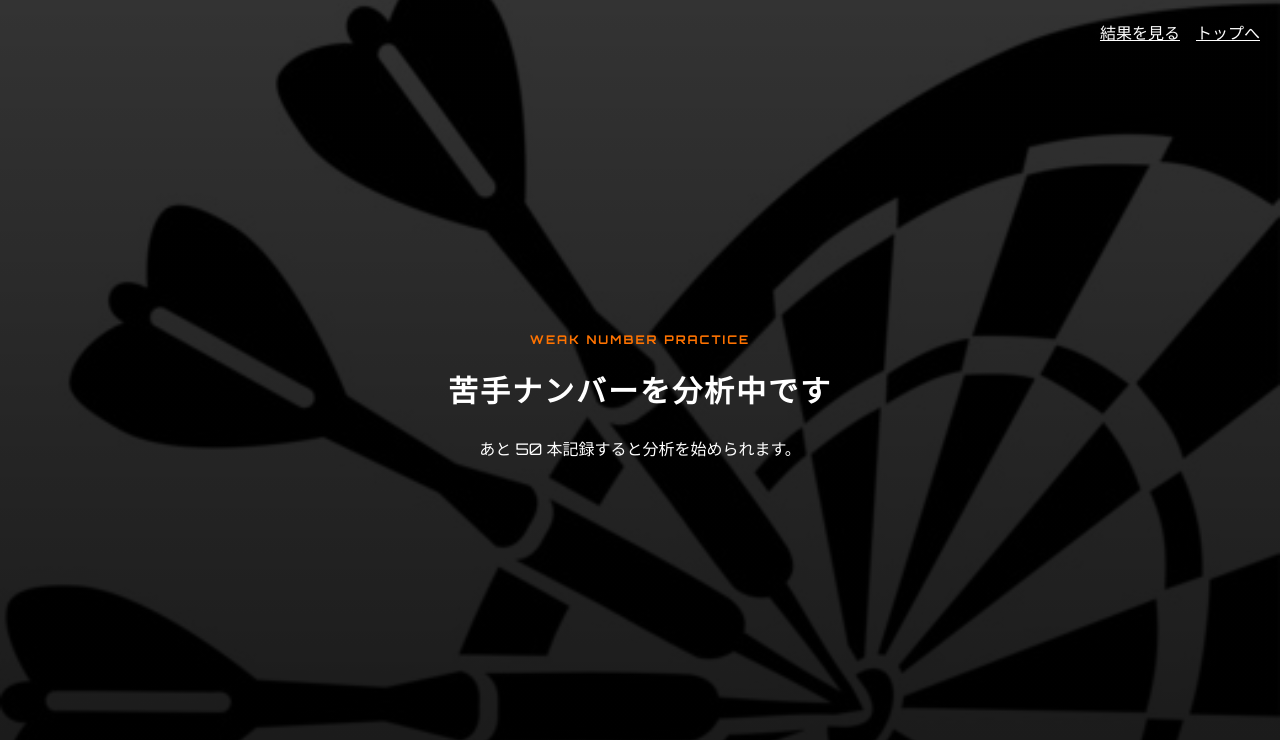
After one commit to sunny19water-beep/random-darts, a Flask app: page /weakness in a window 1280 px wide. The commit adds this page. Shown: the top 740 px of the page. Run offline with Flask 3, Linux system fonts and the light colour scheme; data that the repository does not hold is empty.

Commit message:
苦手なナンバーの練習あるご作成

```diff
--- a/flaskr/__init__.py
+++ b/flaskr/__init__.py
@@ -34,20 +34,9 @@ def result():
         selected_range = '10'
 
     results = get_results(RESULT_RANGES[selected_range])
-    all_results = get_results()
     summary = summarize_results(results)
     number_stats = summarize_by_number(results)
-    all_number_stats = summarize_by_number(all_results)
-    total_throws = len(all_results) * 3
-    eligible_number_stats = [
-        stat for stat in all_number_stats
-        if stat['throws'] >= MIN_THROWS_PER_NUMBER
-    ]
-    weak_numbers = (
-        find_weak_numbers(eligible_number_stats)
-        if total_throws >= MIN_TOTAL_THROWS_FOR_ANALYSIS
-        else []
-    )
+    weakness = get_weakness_analysis()
 
     chart_data = {
         'numbers': {
@@ -64,13 +53,47 @@ def result():
         'result.html',
         selected_range=selected_range,
         summary=summary,
-        weak_numbers=weak_numbers,
-        total_throws=total_throws,
+        weak_numbers=weakness['weak_numbers'],
+        total_throws=weakness['total_throws'],
         min_total_throws=MIN_TOTAL_THROWS_FOR_ANALYSIS,
         min_throws_per_number=MIN_THROWS_PER_NUMBER,
-        throws_until_analysis=max(0, MIN_TOTAL_THROWS_FOR_ANALYSIS - total_throws),
+        throws_until_analysis=weakness['throws_until_analysis'],
         chart_data=chart_data,
     )
+
+
+@app.route('/weakness')
+def weakness_practice():
+    weakness = get_weakness_analysis()
+    if not weakness['weak_numbers']:
+        return render_template(
+            'weakness.html',
+            target_number=None,
+            total_throws=weakness['total_throws'],
+            throws_until_analysis=weakness['throws_until_analysis'],
+            min_total_throws=MIN_TOTAL_THROWS_FOR_ANALYSIS,
+            min_throws_per_number=MIN_THROWS_PER_NUMBER,
+        )
+
+    target_number = secrets.choice(weakness['weak_numbers'])['number']
+    target_token = create_pending_target('weakness', target_number)
+    return render_template(
+        'weakness.html',
+        target_number=target_number,
+        target_token=target_token,
+        total_throws=weakness['total_throws'],
+        min_total_throws=MIN_TOTAL_THROWS_FOR_ANALYSIS,
+        min_throws_per_number=MIN_THROWS_PER_NUMBER,
+    )
+
+
+@app.post('/weakness/success')
+def weakness_success():
+    success_count = validate_success_count(request.form.get('count', type=int))
+    target = consume_pending_target(request.form.get('target_token'), 'weakness')
+    number = validate_number(target['number'])
+    save_result(number, success_count, mode='normal')
+    return redirect(url_for('weakness_practice'))
 
 
 @app.route('/next')
@@ -201,3 +224,26 @@ def find_weak_numbers(number_stats):
         return []
     lowest_rate = min(stat['success_rate'] for stat in number_stats)
     return [stat for stat in number_stats if stat['success_rate'] == lowest_rate]
+
+
+def get_weakness_analysis():
+    all_results = get_results()
+    total_throws = len(all_results) * 3
+    number_stats = summarize_by_number(all_results)
+    eligible_number_stats = [
+        stat for stat in number_stats
+        if stat['throws'] >= MIN_THROWS_PER_NUMBER
+    ]
+    weak_numbers = (
+        find_weak_numbers(eligible_number_stats)
+        if total_throws >= MIN_TOTAL_THROWS_FOR_ANALYSIS
+        else []
+    )
+    return {
+        'total_throws': total_throws,
+        'throws_until_analysis': max(
+            0,
+            MIN_TOTAL_THROWS_FOR_ANALYSIS - total_throws,
+        ),
+        'weak_numbers': weak_numbers,
+    }
--- a/flaskr/static/secondstyle.css
+++ b/flaskr/static/secondstyle.css
@@ -74,6 +74,31 @@ strong {
     color: white;
 }
 
+.practice-nav {
+    position: fixed;
+    top: 20px;
+    right: 20px;
+    display: flex;
+    gap: 16px;
+}
+
+.practice-nav a {
+    color: white;
+}
+
+.practice-label {
+    color: #ff7300;
+    font-size: 12px;
+    font-weight: bold;
+    letter-spacing: 2px;
+    text-transform: uppercase;
+}
+
+.practice-empty p:last-child {
+    margin-top: 24px;
+    line-height: 1.8;
+}
+
 .selection{
     font-size: 18px;
     padding: 40px;
--- a/flaskr/templates/index.html
+++ b/flaskr/templates/index.html
@@ -12,7 +12,7 @@
 <body>
     <h1>ランダムダーツ</h1>
     <p>
-        ダーツ練習アプリです
+        ダーツ練習アプリです<br>
         このアプリの使い方、説明は以下のボタンから確認できます
     </p>
     <br>
--- a/flaskr/templates/result.html
+++ b/flaskr/templates/result.html
@@ -17,6 +17,7 @@
             <nav aria-label="練習画面へ戻る">
                 <a href="{{ url_for('next_page') }}">Normal</a>
                 <a href="{{ url_for('advanced_page') }}">Advanced</a>
+                <a href="{{ url_for('weakness_practice') }}">苦手練習</a>
             </nav>
         </header>
 
--- /dev/null
+++ b/flaskr/templates/weakness.html
@@ -0,0 +1,58 @@
+<!DOCTYPE html>
+<html lang="ja">
+<head>
+    <meta charset="UTF-8">
+    <meta name="viewport" content="width=device-width, initial-scale=1">
+    <title>苦手ナンバー練習</title>
+    <link href="https://fonts.googleapis.com/css2?family=Orbitron:wght@400;700&display=swap" rel="stylesheet">
+    <link rel="stylesheet" href="{{ url_for('static', filename='secondstyle.css') }}">
+</head>
+<body class="{% if target_number == 'bull' %}bull-mode{% endif %}">
+    <nav class="practice-nav" aria-label="ページ移動">
+        <a href="{{ url_for('result') }}">結果を見る</a>
+        <a href="{{ url_for('index') }}">トップへ</a>
+    </nav>
+
+    {% if target_number is not none %}
+        <div class="content">
+            <p class="practice-label">Weak Number Practice</p>
+            <h1>
+                苦手ナンバーを練習しましょう<br>
+                <strong class="{% if target_number == 'bull' %}bull-text{% endif %}">
+                    {{ target_number }}
+                </strong>
+                を狙ってください！
+            </h1>
+        </div>
+
+        <div class="form">
+            <form action="{{ url_for('weakness_success') }}" method="POST">
+                <input type="hidden" name="target_token" value="{{ target_token }}">
+                <div class="selection">
+                    <label for="weakness-count">3投中の成功回数</label>
+                    <select id="weakness-count" name="count" required>
+                        <option value="" selected disabled>成功回数を選択！</option>
+                        <option value="0">0</option>
+                        <option value="1">1</option>
+                        <option value="2">2</option>
+                        <option value="3">3</option>
+                    </select>
+                </div>
+                <div class="bottom-button">
+                    <button type="submit" class="btn btn-primary">Next Round</button>
+                </div>
+            </form>
+        </div>
+    {% else %}
+        <div class="content practice-empty">
+            <p class="practice-label">Weak Number Practice</p>
+            <h1>苦手ナンバーを分析中です</h1>
+            {% if total_throws < min_total_throws %}
+                <p>あと {{ throws_until_analysis }} 本記録すると分析を始められます。</p>
+            {% else %}
+                <p>同じナンバーを最低 {{ min_throws_per_number }} 投記録すると練習を始められます。</p>
+            {% endif %}
+        </div>
+    {% endif %}
+</body>
+</html>
```
Also changed, not shown: flaskr/templates/about.html (+5 -5 lines), tests/test_results.py (+29 -0 lines).
